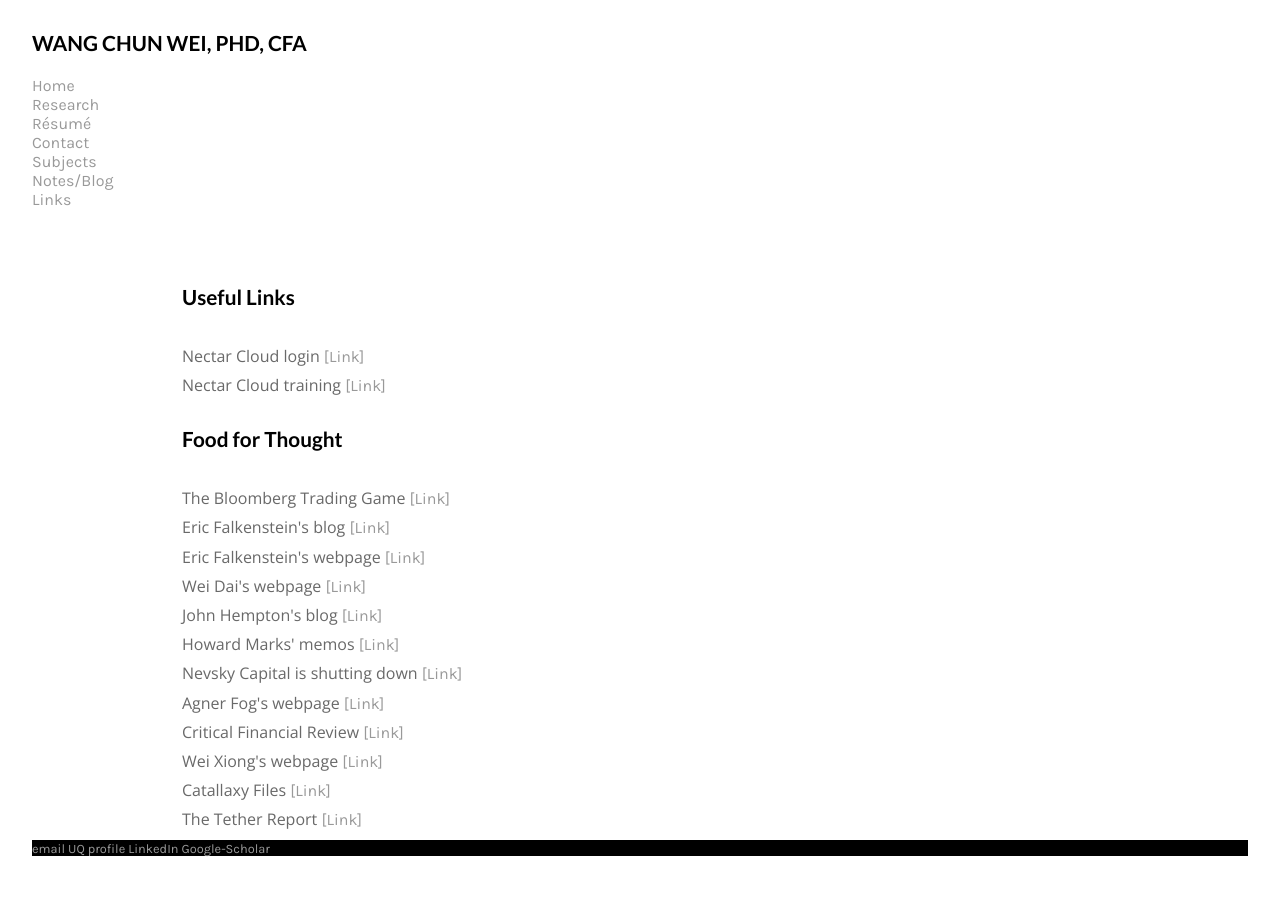
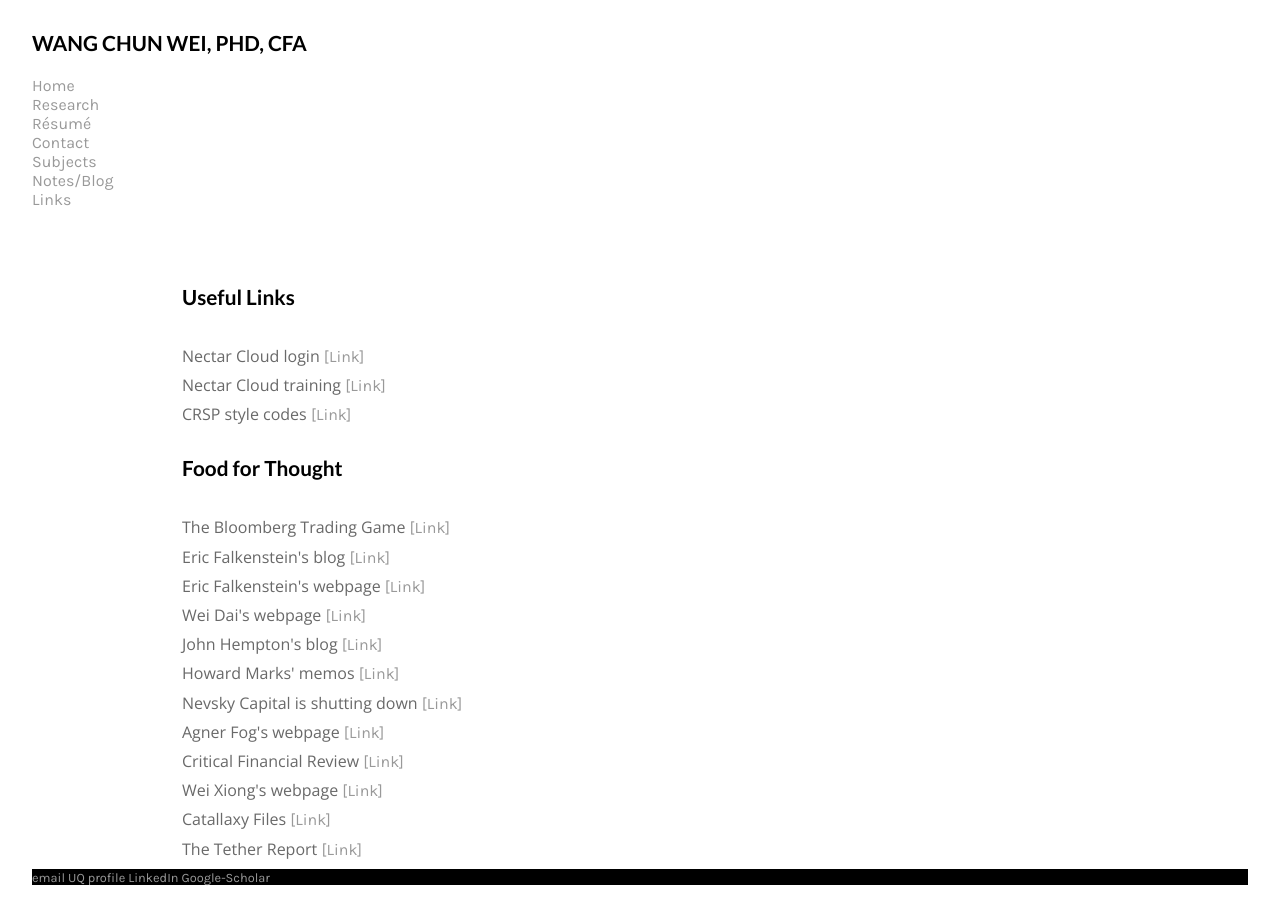
Before and after one commit to weiwangchun/weiwangchun.github.io, a Jekyll site: the page built from links/index.html, in a window 1280 px wide. Built offline with Jekyll 4.4.1, drawn with Linux system fonts in a browser that asks for light colours.

Commit message:
Update index.html

```diff
--- a/links/index.html
+++ b/links/index.html
@@ -14,6 +14,7 @@ title: Links
   <br>
   <p> Nectar Cloud login <a href="https://nectar.org.au/cloudpage/">[Link]</a></p>
   <p> Nectar Cloud training <a href="http://training.nectar.org.au/package07/sections/firstSSHCommands.html">[Link]</a></p>
+  <p> CRSP style codes <a href="http://www.crsp.com/products/documentation/crsp-style-code">[Link]</a></p>
   <br>
 
   <h1> Food for Thought</h1>
```
